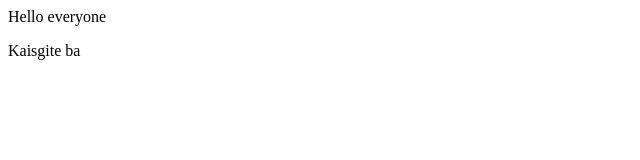
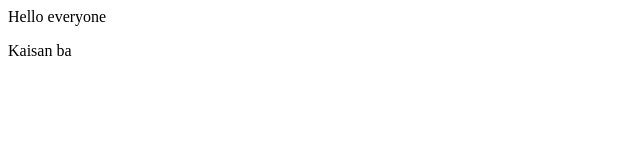
Before and after one commit to Priya-Jaiswal10/LocalRepo, a plain HTML site: page index.html in a window 1280 px wide. Shown: the full height of the page, 0-640 px from the left. Drawn offline with Linux system fonts and the light colour scheme.

Commit message:
added new feat

```diff
--- a/index.html
+++ b/index.html
@@ -1,3 +1,4 @@
 <p>Hello everyone
 </p>
-<p>Kaisgite ba</p>
+
+<p> Kaisan ba</p>
```
